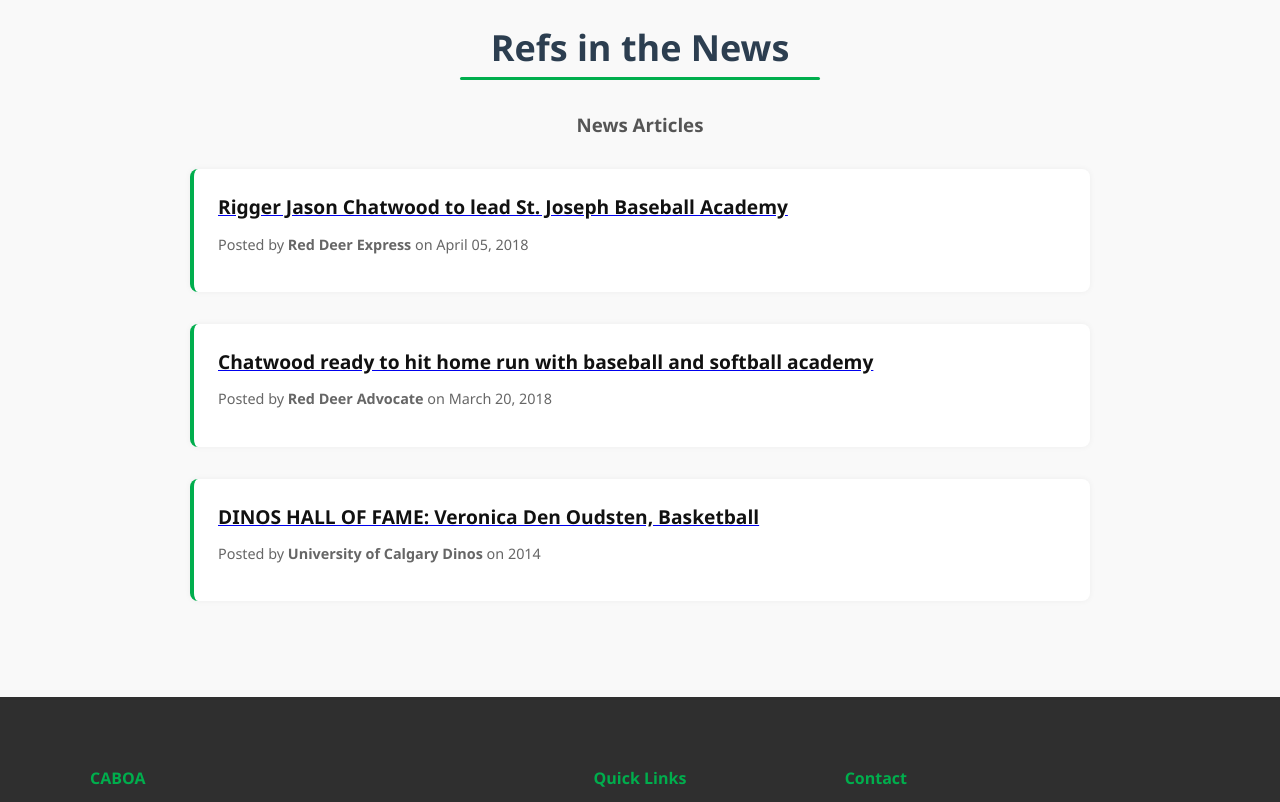
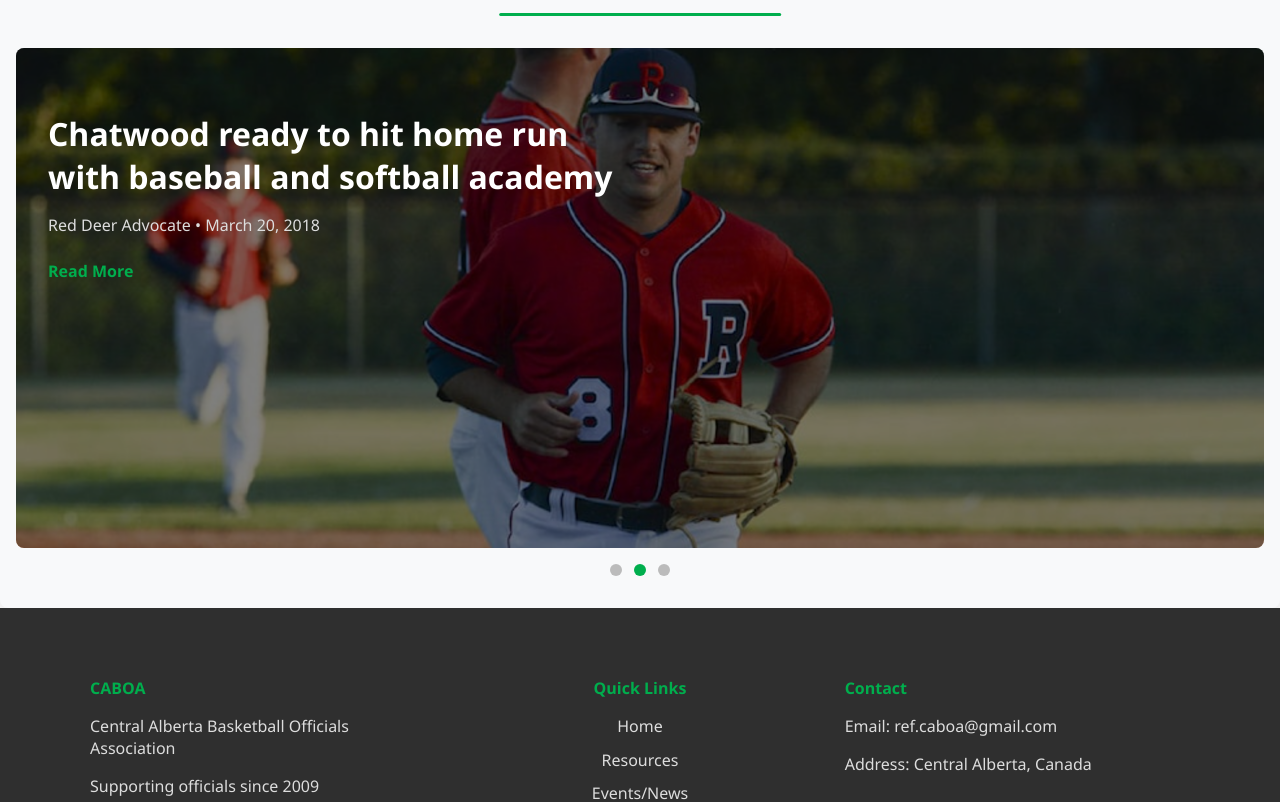
Before and after one commit to KhymNad/CABOA, a React (Create React App) app: page /events in a window 1280 px wide. Shown: the part 634-1436 px from the top of the page. Built offline with nearby package versions, Linux system fonts and the light colour scheme.

Commit message:
updated EventsSection styling, updated News Section, added newscards for news section carousel, added news images

```diff
--- a/src/components/EventsPageComponents/EventsSection/EventsSection.module.css
+++ b/src/components/EventsPageComponents/EventsSection/EventsSection.module.css
@@ -4,6 +4,8 @@
   max-width: 1500px;
   width: 1450px;
   margin: 0 auto;
+  padding-bottom: 1rem;
+  padding-top: 1rem;
   border-radius: 8px;
   box-shadow: 0 8px 15px rgba(0, 0, 0, 0.05);
   overflow: hidden;
--- /dev/null
+++ b/src/components/EventsPageComponents/NewsCard/NewsCard.js
@@ -0,0 +1,27 @@
+import React from 'react';
+import styles from './NewsCard.module.css';
+
+function NewsCard({ article }) {
+  return (
+    <div
+        className={styles.card}
+        style={{ backgroundImage: `url(${article.image})` }}>
+        <div className={styles.overlay} />
+        <div className={styles.content}>
+            <h3 className={styles.title}>{article.title}</h3>
+            <div className={styles.sourceDate}>
+            {article.source} &bull; {article.date}
+            </div>
+            <a
+            className={styles.link}
+            href={article.link}
+            target="_blank"
+            rel="noopener noreferrer">
+            Read More
+            </a>
+        </div>
+    </div>
+  );
+}
+
+export default NewsCard;
--- /dev/null
+++ b/src/components/EventsPageComponents/NewsCard/NewsCard.module.css
@@ -0,0 +1,60 @@
+.card {
+  position: relative;
+  width: 100%;
+  height: 500px;
+  border-radius: 8px;
+  background-size: cover;
+  background-position: center;
+  overflow: hidden;
+  display: flex;
+  align-items: flex-start;
+  justify-content: flex-start;
+}
+
+.overlay {
+  position: absolute;
+  top: 0;
+  left: 0;
+  right: 0;
+  bottom: 0;
+  background: rgba(0, 0, 0, 0.5); /* Darken image for text readability */
+  z-index: 1;
+}
+
+.content {
+  position: relative;
+  z-index: 2;
+  color: #fff;
+  padding: 2rem;
+  max-width: 600px;
+  display: flex;
+  flex-direction: column;
+  justify-content: center;
+}
+
+.title {
+  font-size: 2rem;
+  font-weight: 700;
+  margin-bottom: 1rem;
+  color: #fff;
+}
+
+.sourceDate {
+  font-size: 1rem;
+  color: #ddd;
+  margin-bottom: 1.5rem;
+}
+
+.link {
+  font-weight: 600;
+  font-size: 1rem;
+  color: #00ae4d;
+  text-decoration: none;
+  border-bottom: 2px solid transparent;
+  width: fit-content;
+  transition: border-color 0.3s ease;
+}
+
+.link:hover {
+  border-color: #00ae4d;
+}
--- a/src/components/EventsPageComponents/NewsSection/NewsSection.js
+++ b/src/components/EventsPageComponents/NewsSection/NewsSection.js
@@ -1,44 +1,80 @@
-import React from 'react';
+import React, { useState, useEffect, useRef } from 'react';
+import NewsCard from '../NewsCard/NewsCard';
 import styles from './NewsSection.module.css';
 
-const newsItems = [
+const articles = [
   {
     title: 'Rigger Jason Chatwood to lead St. Joseph Baseball Academy',
     link: 'https://www.reddeerexpress.com/sports/rigger-jason-chatwood-to-lead-st-joseph-baseball-academy/',
     source: 'Red Deer Express',
-    date: 'April 05, 2018'
+    date: 'April 05, 2018',
+    image: '/img/news/baseball.png',
   },
   {
     title: 'Chatwood ready to hit home run with baseball and softball academy',
     link: 'https://www.reddeeradvocate.com/sports/chatwood-ready-to-hit-home-run-with-baseball-and-softball-academy/',
     source: 'Red Deer Advocate',
-    date: 'March 20, 2018'
+    date: 'March 20, 2018',
+    image: '/img/news/baseball.png',
   },
   {
     title: 'DINOS HALL OF FAME: Veronica Den Oudsten, Basketball',
     link: 'http://www.godinos.com/hof.aspx?hof=27&mobile=skip',
     source: 'University of Calgary Dinos',
-    date: '2014'
-  }
+    date: '2014',
+    image: '/img/news/dinos_news.png',
+  },
 ];
 
 function NewsSection() {
+  const [currentIndex, setCurrentIndex] = useState(0);
+  const timeoutRef = useRef(null);
+
+  const delay = 5000;
+
+  useEffect(() => {
+    resetTimeout();
+    timeoutRef.current = setTimeout(() => {
+      setCurrentIndex((prevIndex) =>
+        prevIndex === articles.length - 1 ? 0 : prevIndex + 1
+      );
+    }, delay);
+
+    return () => resetTimeout();
+  }, [currentIndex]);
+
+  function resetTimeout() {
+    if (timeoutRef.current) clearTimeout(timeoutRef.current);
+  }
+
   return (
-    <section className={styles.section}>
-      <div className={styles.container}>
+    <section className={styles.newsSection}>
         <h2 className={styles.title}>Refs in the News</h2>
-        <h3 className={styles.subheading}>News Articles</h3>
-        {newsItems.map((item, index) => (
-          <div key={index} className={styles.newsItem}>
-            <a href={item.link} target="_blank" rel="noopener noreferrer">
-              <h4 className={styles.newsTitle}>{item.title}</h4>
-            </a>
-            <p className={styles.meta}>
-              Posted by <strong>{item.source}</strong> on {item.date}
-            </p>
-          </div>
-        ))}
-      </div>
+        <div className={styles.carousel}>
+            <div
+                className={styles.slides}
+                style={{
+                    width: `${articles.length * 100}%`,
+                    transform: `translateX(-${(currentIndex * 100) / articles.length}%)`,
+                }}>
+                {articles.map((article, idx) => (
+                    <div key={idx} className={styles.slideWrapper}>
+                    <NewsCard article={article} />
+                    </div>
+                ))}
+            </div>
+        </div>
+
+        <div className={styles.dots}>
+            {articles.map((_, idx) => (
+                <div
+                    key={idx}
+                    className={`${styles.dot} ${
+                    currentIndex === idx ? styles.activeDot : ''
+                    }`}
+                    onClick={() => setCurrentIndex(idx)}/>
+            ))}
+        </div>
     </section>
   );
 }
--- a/src/components/EventsPageComponents/NewsSection/NewsSection.module.css
+++ b/src/components/EventsPageComponents/NewsSection/NewsSection.module.css
@@ -1,24 +1,22 @@
-.section {
-  padding: 4rem 1rem;
-  background-color: #f9f9f9;
-  color: #111;
+.newsSection {
+  max-width: 1500px;
+  max-height: 1300px;
   margin-top: 0;
+  padding: 2rem 0;
   padding-top: 1rem;
-}
-
-.container {
-  max-width: 900px;
-  margin: 0 auto;
+  background-color: #f8f9fa;
+  border-radius: 8px;
+  box-shadow: 0 8px 15px rgba(0, 0, 0, 0.05);
 }
 
 .title {
   font-size: 2.25rem;
   font-weight: 700;
-  margin-bottom: 2rem;
+  color: #2c3e50;
   text-align: center;
-  color: #2c3e50;
   position: relative;
   padding-bottom: 0.5rem;
+  margin-bottom: 0.25rem;
 }
 
 .title::after {
@@ -28,33 +26,60 @@
   left: 50%;
   transform: translateX(-50%);
   height: 3px;
-  width: 40%;
+  width: 22%;
   background-color: #00ae4d;
   border-radius: 2px;
 }
 
-.subheading {
+.subtitle {
+  font-weight: 400;
+  font-size: 1.1rem;
+  color: #555;
   text-align: center;
-  color: #555;
   margin-bottom: 2rem;
 }
 
-.newsItem {
-  margin-bottom: 2rem;
-  padding: 1.5rem;
-  background-color: #fff;
-  border-left: 4px solid #00ae4d;
-  box-shadow: 0 0 6px rgba(0, 0, 0, 0.05);
+/* Carousel container */
+.carousel {
+  overflow: hidden;
+  width: 100%;
   border-radius: 8px;
+  position: relative;
+  margin-top: 2rem;
 }
 
-.newsTitle {
-  margin: 0 0 0.5rem;
-  font-size: 1.2rem;
-  color: #111;
+/* Slides wrapper */
+.slides {
+  display: flex;
+  transition: transform 0.7s ease-in-out;
+  width: 300%
 }
 
-.meta {
-  font-size: 0.9rem;
-  color: #666;
+/* Each slide takes full width */
+.slideWrapper {
+  flex: 0 0 calc(100% / 3);
+  max-width: calc(100% / 3);
+  box-sizing: border-box;
+  padding: 0 1rem;
 }
+
+/* Pagination dots */
+.dots {
+  display: flex;
+  justify-content: center;
+  margin-top: 1rem;
+}
+
+.dot {
+  width: 12px;
+  height: 12px;
+  border-radius: 50%;
+  background-color: #bbb;
+  margin: 0 6px;
+  cursor: pointer;
+  transition: background-color 0.3s ease;
+}
+
+.activeDot {
+  background-color: #00ae4d;
+}
--- a/src/components/Footer/Footer.js
+++ b/src/components/Footer/Footer.js
@@ -16,7 +16,8 @@ function Footer() {
           <h4>Quick Links</h4>
           <ul>
             <li><a href="/">Home</a></li>
-            <li><a href="/about">About</a></li>
+            <li><a href="/resources">Resources</a></li>
+            <li><a href="/events">Events/News</a></li>
             <li><a href="/contact">Contact</a></li>
           </ul>
         </div>
--- a/src/components/Navbar/NavBar.js
+++ b/src/components/Navbar/NavBar.js
@@ -11,9 +11,8 @@ function NavBar() {
         <ul className={styles.navLinks}>
             <li><Link to="/">Home</Link></li>
             <li><Link to="/resources">Resources</Link></li>
-            <li><Link to="/events">Events</Link></li>
-            {/* Uncomment or add more links as needed */}
-            {/* <li><Link to="/contact">Contact</Link></li> */}
+            <li><Link to="/events">Events/News</Link></li>
+            <li><Link to="/contact">Contact</Link></li>
         </ul>
     </nav>
   );
--- a/src/pages/Contact.js
+++ b/src/pages/Contact.js
@@ -0,0 +1,9 @@
+import React from 'react';
+
+function Contact() {
+    return(
+        <h1>this is the cotact page</h1>
+    )
+}
+
+export default Contact;
--- a/src/pages/index.js
+++ b/src/pages/index.js
@@ -1,4 +1,4 @@
 export { default as Home } from '../pages/Home';
 export { default as Resources } from '../pages/Resources';
-export { default as Events} from '../pages/Events'
-// export { default as Contact } from '../pages/Contact';
+export { default as Events} from './NewsEvents'
+export { default as Contact } from '../pages/Contact';
```
Also changed, not shown: public/img/news/baseball.png (added), public/img/news/dinos_news.png (added), src/pages/NewsEvents.js (renamed from src/pages/Events.js).
